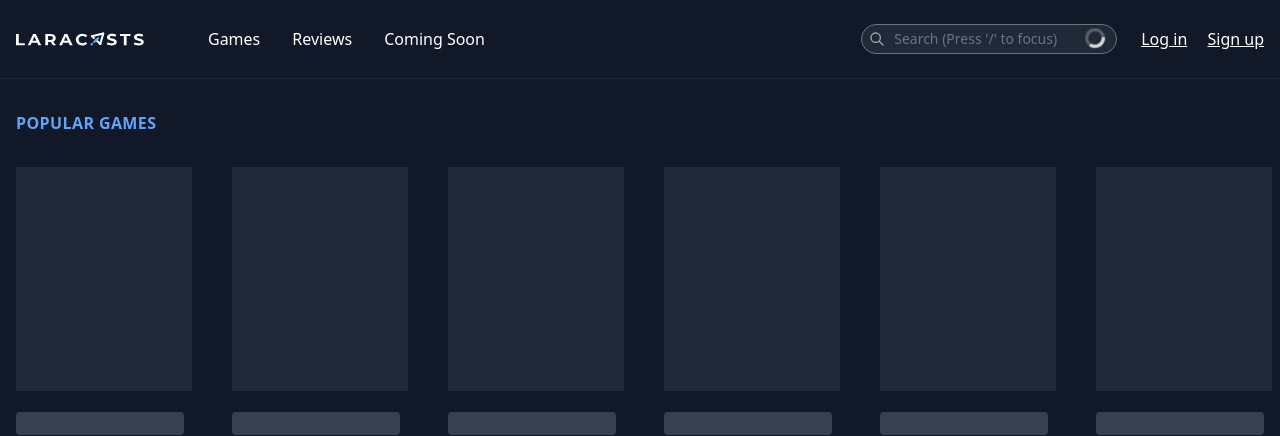
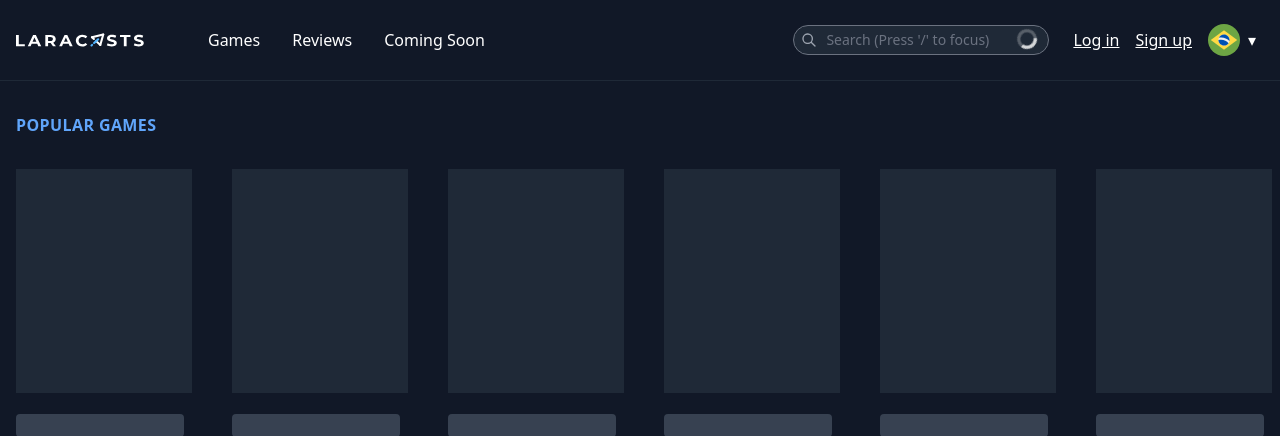
Before and after one commit to piroquio10-afk/piroquio12, a Laravel app: page /games in a window 1280 px wide. Shown: the top 436 px of the page. Run offline with Laravel 8, Linux system fonts and the light colour scheme; style sheets or scripts are compiled from the project's sources; some libraries are stand-ins or nearby versions.

Commit message:
Adding button to change website language (no action yet)

```diff
--- a/resources/views/layouts/app.blade.php
+++ b/resources/views/layouts/app.blade.php
@@ -14,14 +14,14 @@
 
             <div class="flex items-center mt-6 lg:mt-0">
                 <livewire:search-dropdown />
-                <div class="ml-6">
+                <div class="ml-6 flex items-center">
                     @auth
                         <div class="flex items-center relative" x-data="{ isOpen: false }" @click.away="isOpen = false">
-                            <a href="#" class="mr-3" @click.prevent="isOpen = ! isOpen" aria-haspopup="true" :aria-expanded="isOpen">
+                            <a href="#" @click.prevent="isOpen = ! isOpen" aria-haspopup="true" :aria-expanded="isOpen">
                                 <img src="{{ auth()->user()->avatar }}" alt="{{ auth()->user()->name }}'s avatar" class="rounded-full w-8">
                             </a>
 
-                            <div class="absolute right-0 top-7 mr-3 z-50 bg-gray-800 text-xs rounded whitespace-nowrap w-32 mt-2" x-show.transition.opacity.duration.200="isOpen">
+                            <div class="absolute right-0 top-7 z-50 bg-gray-800 text-xs rounded whitespace-nowrap w-32 mt-2" x-show.transition.opacity.duration.200="isOpen">
                                 <ul>
                                     <li class="list-item">
                                         <a href="{{ route('profiles.edit') }}" class="list-link w-full">
@@ -51,6 +51,23 @@
                             <a href="{{ route('register') }}" class="ml-4 link">{{ __('Sign up') }}</a>
                         @endif
                     @endauth
+
+                    <div class="flex items-center relative ml-4 mr-3" x-data="{ isOpen: false }" @click.away="isOpen = false">
+                        <a href="#" class="flex items-center" @click.prevent="isOpen = ! isOpen" aria-haspopup="true" :aria-expanded="isOpen">
+                            <img src="{{ asset('/img/brazil.svg') }}" alt="Brazil" class="w-8 mr-2">
+                            <span class="w-1">&#9662;</span>
+                        </a>
+
+                        <div class="absolute right-0 top-7 z-50 bg-gray-800 text-xs rounded w-max mt-2" x-show.transition.opacity.duration.200="isOpen">
+                            <ul>
+                                <li class="list-item">
+                                    <a href="#" class="list-link w-full">
+                                        <img src="{{ asset('/img/united-states.svg') }}" alt="United States" class="w-8">
+                                    </a>
+                                </li>
+                            </ul>
+                        </div>
+                    </div>
                 </div>
             </div>
         </nav>
```
Also changed, not shown: public/img/Twitch-Wordmark-White.svg (deleted), public/img/TwitchGlitchWhite.svg (deleted), public/img/brazil.svg (added), public/img/united-states.svg (added).
